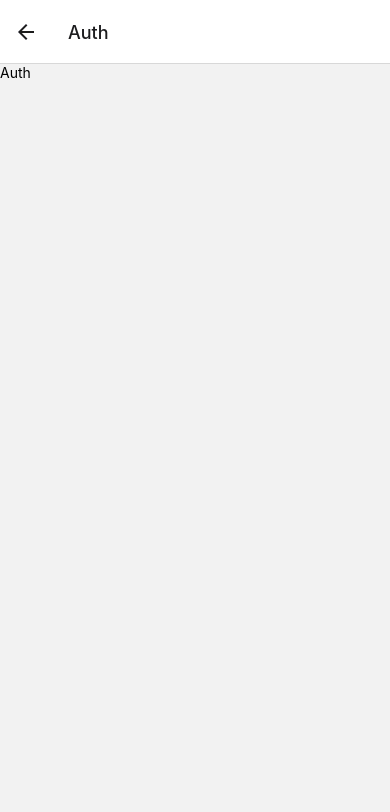
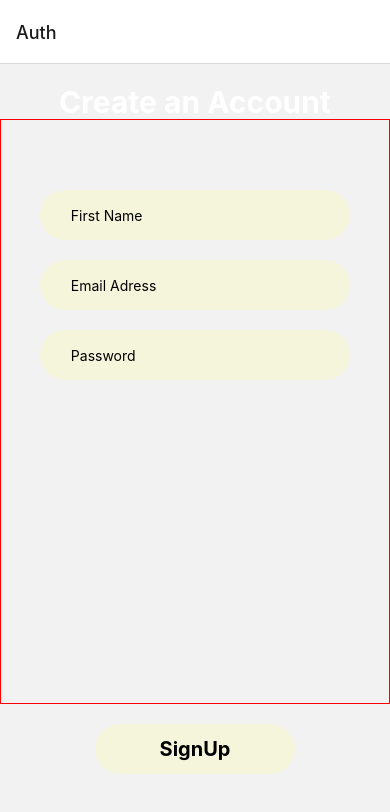
Before and after one commit to Rini0404/ExpenseTrak, a React Native app: screen /Auth in a window 390 px wide. Shown: the top 812 px of the page. Built offline with nearby package versions, Linux system fonts and the light colour scheme; what expo-linking would draw is missing.

Commit message:
Adding signup

```diff
--- a/navigation/index.tsx
+++ b/navigation/index.tsx
@@ -38,7 +38,7 @@ const Stack = createNativeStackNavigator<RootStackParamList>();
 function RootNavigator() {
   return (
     <Stack.Navigator
-      // initialRouteName='Auth'
+      initialRouteName='Auth'
     >
       <Stack.Screen name="Root" component={BottomTabNavigator} options={{ headerShown: false }} />
       <Stack.Screen name="NotFound" component={NotFoundScreen} options={{ title: 'Oops!' }} />
--- a/package.json
+++ b/package.json
@@ -22,7 +22,7 @@
     "expo-constants": "~14.0.2",
     "expo-font": "~11.0.1",
     "expo-linking": "~3.2.3",
-    "expo-splash-screen": "~0.17.5",
+    "expo-splash-screen": "^0.17.5",
     "expo-status-bar": "~1.4.2",
     "expo-system-ui": "~2.0.1",
     "expo-web-browser": "~12.0.0",
--- a/screens/Auth.tsx
+++ b/screens/Auth.tsx
@@ -1,14 +1,148 @@
-import { StyleSheet, Text, View } from 'react-native'
+import { StyleSheet, Text, TextInput, TouchableOpacity, View } from 'react-native'
 import React from 'react'
+import { FontAwesome } from '@expo/vector-icons';
+
 
 const Auth = () => {
+
+  const [email, setEmail] = React.useState('')
+  const [password, setPassword] = React.useState('')
+  const [name, setName] = React.useState('')
+
+  const onSignUp = () => {
+        console.log('sign up')
+  }
+
+  // function that grabs the password and when you click a button shows the password
+
+  const unHidePassword = () => {
+    console.log('unhide password')
+  }
+
+
+
   return (
-    <View>
-      <Text>Auth</Text>
+    <View style = { styles.container}>
+      {/* top text  */}
+      <View style = { styles.topTextContainer}>
+        <Text style = { styles.topText}>Create an Account</Text>
+      </View>
+
+      <View style = { styles.inputContainer}>
+
+      {/* add pill like form data */}
+
+      <TouchableOpacity style = { styles.inputF}>
+
+      <TextInput style = { styles.inputText}
+      placeholderTextColor = 'black'
+      placeholder = 'First Name' />
+
+      </TouchableOpacity>
+
+      <TouchableOpacity style = { styles.inputF2}>
+
+      <TextInput style = { styles.inputText}
+      placeholderTextColor = 'black'
+      placeholder = 'Email Adress' />
+
+      </TouchableOpacity>
+
+      <TouchableOpacity style = { styles.inputF2}>
+
+      <TextInput style = { styles.inputText}
+      placeholderTextColor = 'black'
+      placeholder = 'Password'
+      secureTextEntry = {true}
+
+      />
+
+
+
+      </TouchableOpacity>
+
+      </View>
+
+      {/* bottom text  */}
+      <TouchableOpacity style = { styles.button }>
+        <Text style = { styles.buttonText }>SignUp</Text>
+      </TouchableOpacity>
+
+
     </View>
   )
+
 }
 
 export default Auth
 
-const styles = StyleSheet.create({})
+const styles = StyleSheet.create({
+  inputText: {
+    color: 'black',
+    width: '80%',
+  },
+  inputF: {
+    backgroundColor:
+    '#F5F5DC',
+    width: "80%",
+    height: 50,
+    alignItems: 'center',
+    justifyContent: 'center',
+    borderRadius: 25,
+    marginBottom: 20,
+    marginTop: 70,
+
+  },
+  inputF2: {
+    backgroundColor:
+    '#F5F5DC',
+    width: "80%",
+    height: 50,
+    alignItems: 'center',
+    justifyContent: 'center',
+    borderRadius: 25,
+    marginBottom: 20,
+
+  },
+  inputContainer: {
+    width: '100%',
+    height: '75%',
+    borderWidth: 1,
+    borderColor: 'red',
+    marginBottom: 20,
+    alignItems: 'center',
+  },
+  container: {
+    flex: 1,
+    alignItems: 'center',
+    justifyContent: 'center',
+  },
+  button: {
+    backgroundColor:
+    '#F5F5DC',
+    width: 200,
+    height: 50,
+    alignItems: 'center',
+    justifyContent: 'center',
+    borderRadius: 25,
+    marginBottom: 70,
+  },
+  buttonText: {
+    color: 'black',
+    fontSize: 20,
+    fontWeight: 'bold',
+  },
+  topTextContainer: {
+    alignItems: 'center',
+    marginTop: 20,
+    flex: 1,
+
+  },
+  topText: {
+    fontSize: 30,
+    fontWeight: 'bold',
+    color: 'white',
+    // fontFamily:
+  }
+
+})
```
Also changed, not shown: 2 other files (tests, documents, lock files or other folders).
